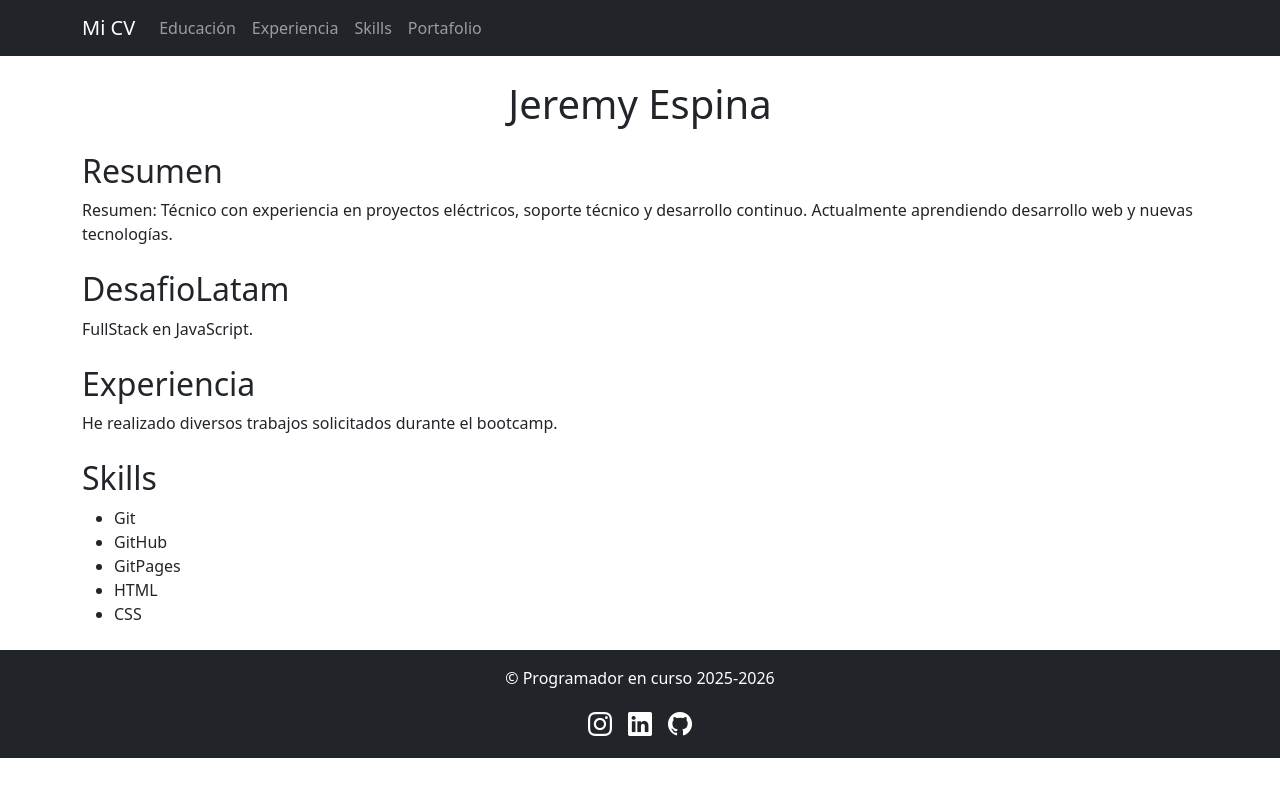
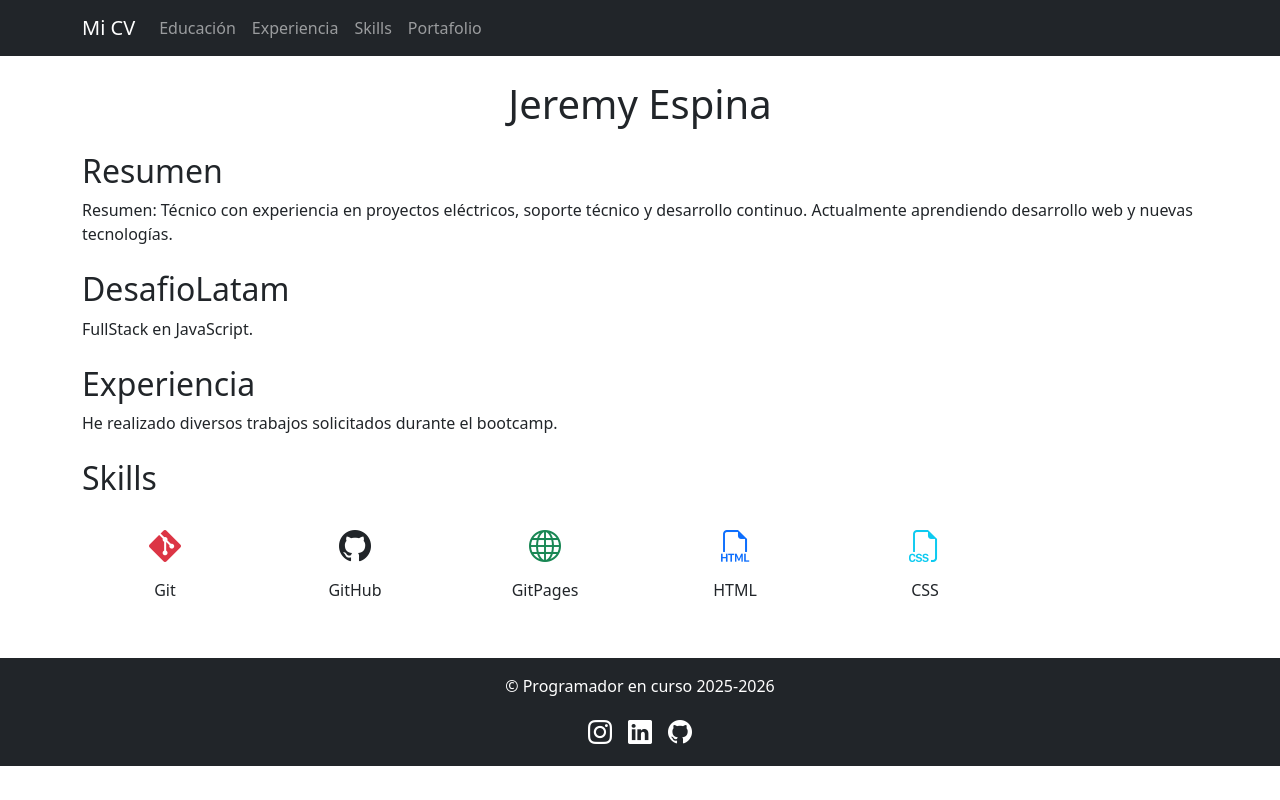
Before and after one commit to Bareyesv/Portafolio-1, a plain HTML site: page CV-main/index.html in a window 1280 px wide. Drawn offline with nearby package versions, Linux system fonts and the light colour scheme.

Commit message:
agrego íconos a skills

```diff
--- a/CV-main/index.html
+++ b/CV-main/index.html
@@ -12,6 +12,8 @@
       rel="stylesheet"
       href="https://cdn.jsdelivr.net/npm/bootstrap-icons/font/bootstrap-icons.css"
     />
+    <link href="https://cdn.jsdelivr.net/npm/bootstrap-icons@1.11.3/font/bootstrap-icons.css" rel="stylesheet">
+
   </head>
   <body>
     <nav class="navbar navbar-expand-lg navbar-dark bg-dark">
@@ -66,15 +68,30 @@
     </section>
 
     <section id="skills" class="container my-4">
-      <h2>Skills</h2>
-      <ul>
-        <li>Git</li>
-        <li>GitHub</li>
-        <li>GitPages</li>
-        <li>HTML</li>
-        <li>CSS</li>
-      </ul>
-    </section>
+  <h2 class="mb-4">Skills</h2>
+  <div class="row text-center">
+    <div class="col-6 col-md-2 mb-3">
+      <i class="bi bi-git text-danger" style="font-size: 2rem;"></i>
+      <p class="mt-2">Git</p>
+    </div>
+    <div class="col-6 col-md-2 mb-3">
+      <i class="bi bi-github text-dark" style="font-size: 2rem;"></i>
+      <p class="mt-2">GitHub</p>
+    </div>
+    <div class="col-6 col-md-2 mb-3">
+      <i class="bi bi-globe text-success" style="font-size: 2rem;"></i>
+      <p class="mt-2">GitPages</p>
+    </div>
+    <div class="col-6 col-md-2 mb-3">
+      <i class="bi bi-filetype-html text-primary" style="font-size: 2rem;"></i>
+      <p class="mt-2">HTML</p>
+    </div>
+    <div class="col-6 col-md-2 mb-3">
+      <i class="bi bi-filetype-css text-info" style="font-size: 2rem;"></i>
+      <p class="mt-2">CSS</p>
+    </div>
+  </div>
+</section>
 
     <footer class="bg-dark text-white text-center py-3">
       <p>&copy; Programador en curso 2025-2026</p>
```
